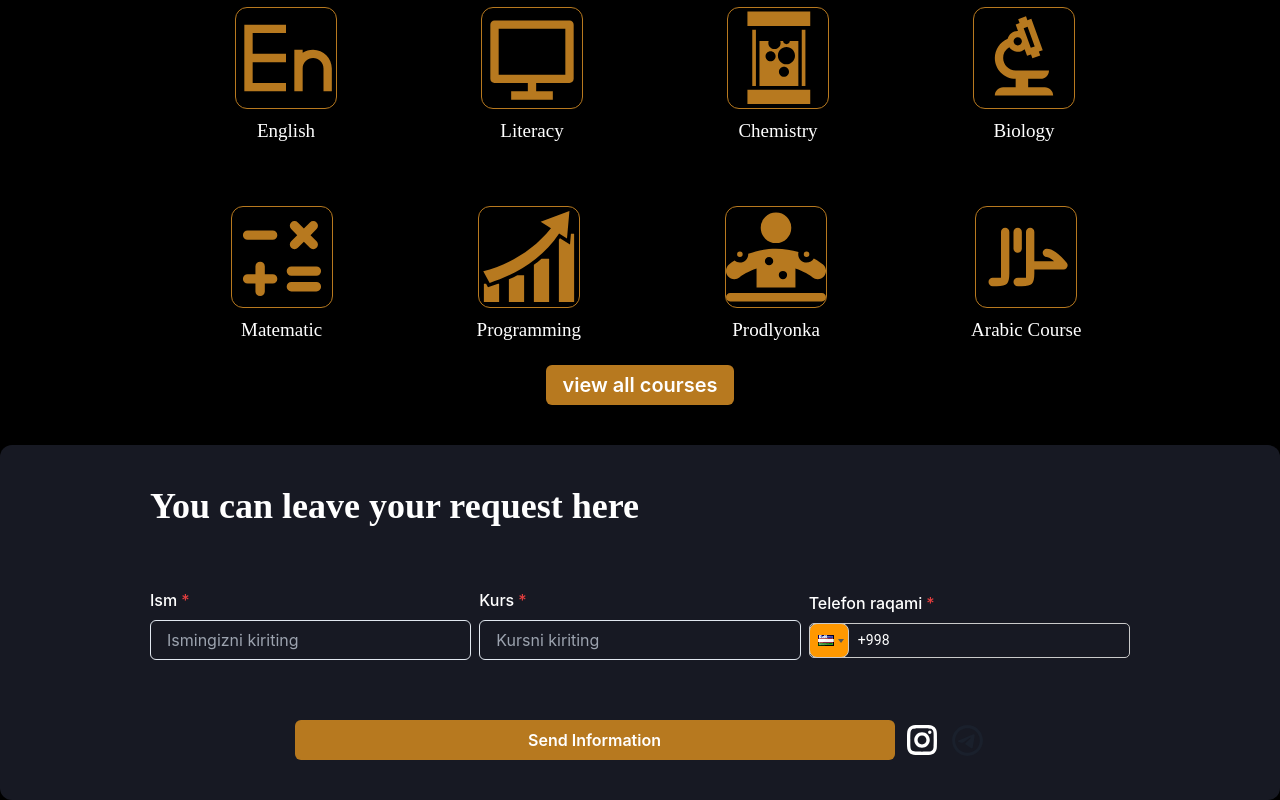
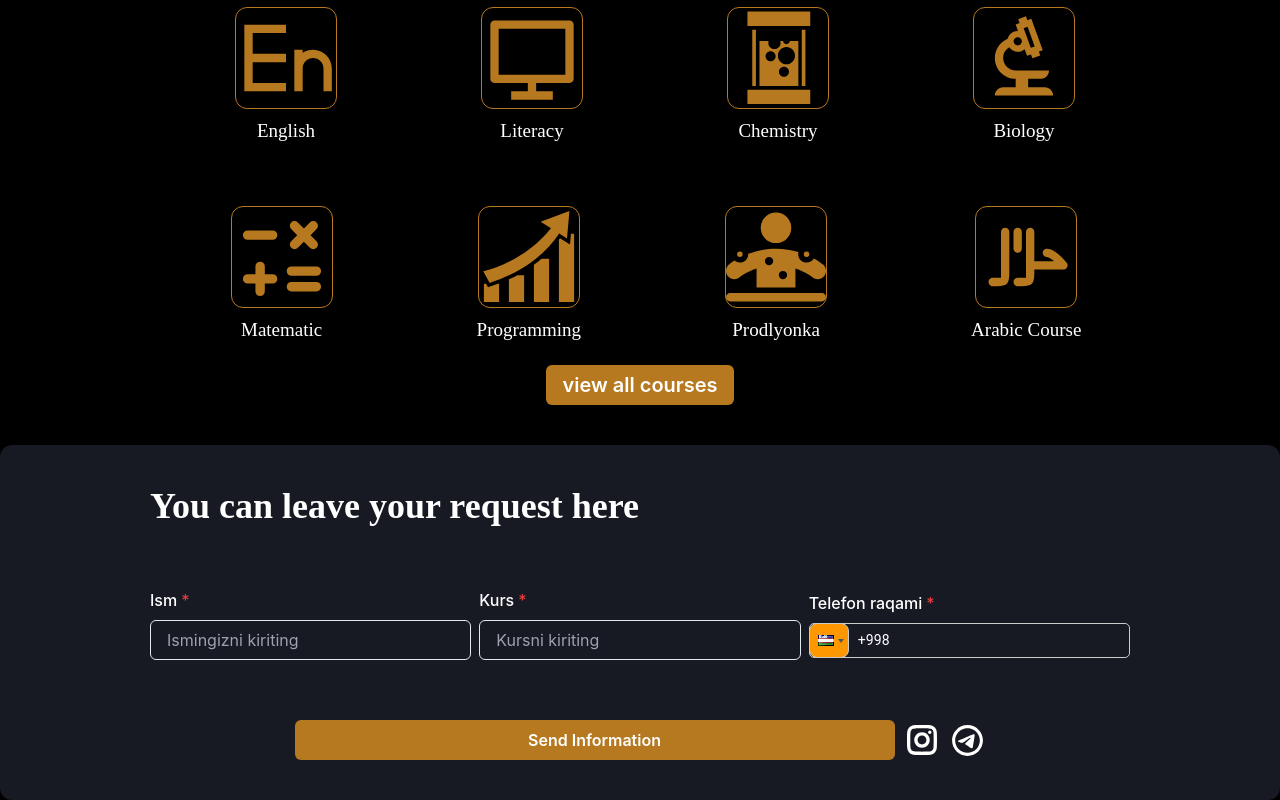
Before and after one commit to Akmalbekov070/genius2, a Next.js app: page / in a window 1280 px wide. Shown: the part 2574-3374 px from the top of the page. Built offline with nearby package versions, Linux system fonts and the light colour scheme.

Commit message:
commit color

```diff
--- a/src/components/ContactPage/ContactPage.jsx
+++ b/src/components/ContactPage/ContactPage.jsx
@@ -52,7 +52,7 @@ export default function ContactPage() {
 						<GrInstagram size={30} className='hover:text-yellow-500 ' color='white' />
 					</Link>
 					<Link href={'https://t.me/geniusacademygroup'}>
-						<RiTelegramLine size={37} className='hover:text-yellow-500 ' color='' white />
+						<RiTelegramLine size={37} className='hover:text-yellow-500 ' color='white' />
 					</Link>
 				</Box>
 			</Box>
```
